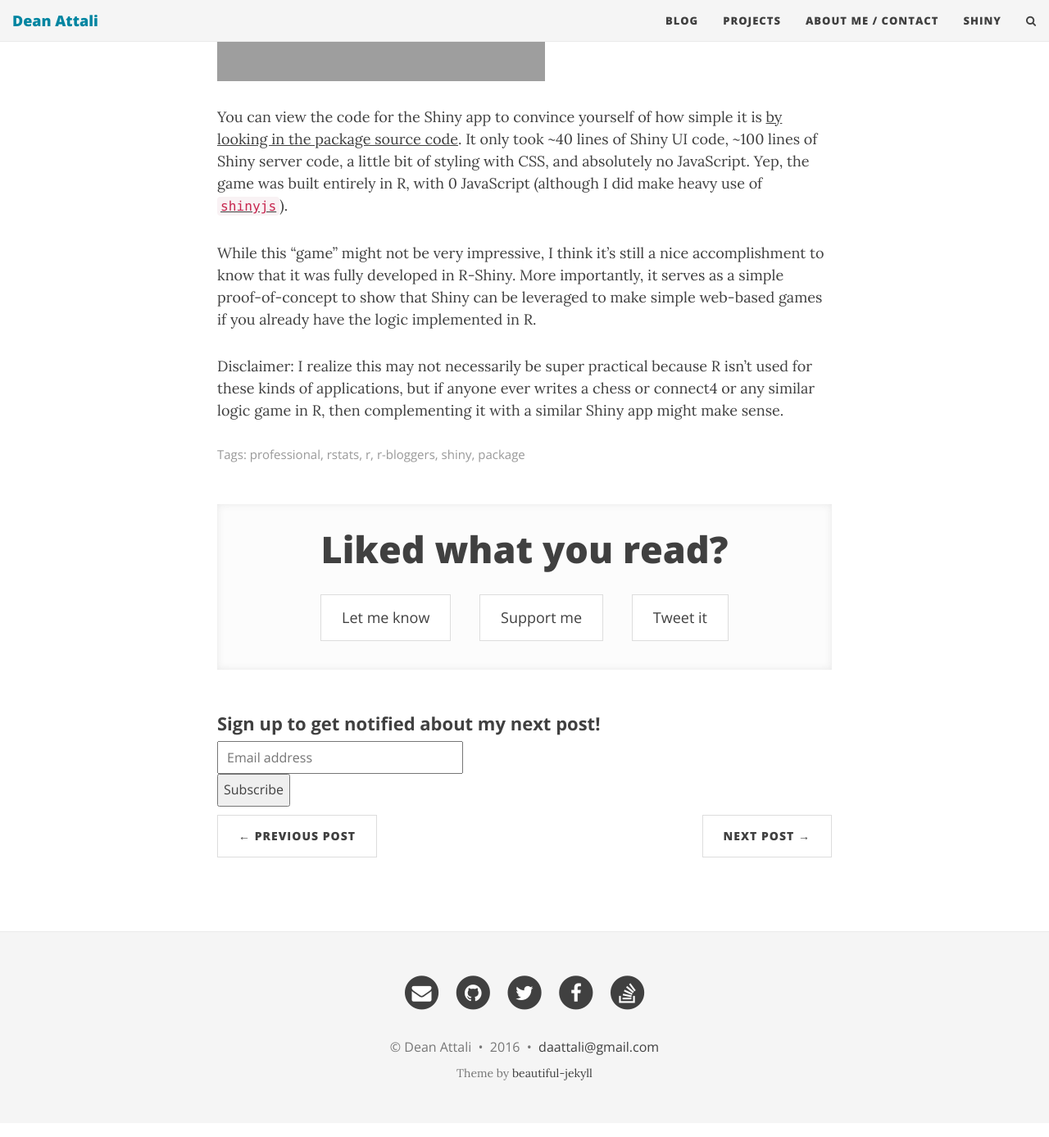
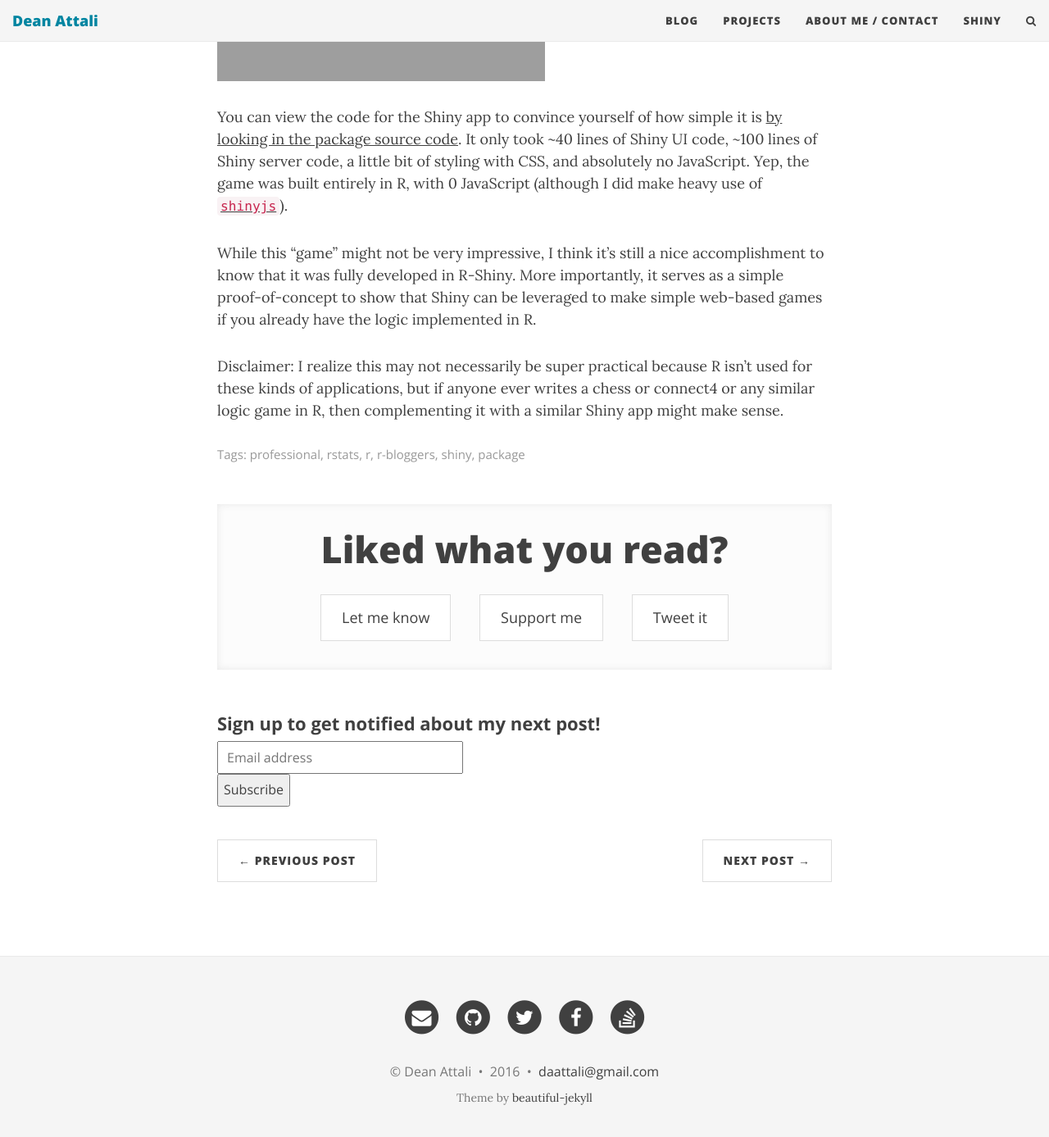
Before and after one commit to daattali/daattali.github.io, a Jekyll site: the page built from _posts/2016-01-26-shiny-game-lightsout.md, in a window 1280 px wide and 1400 px high, scrolled down 2230 px. Shown: the top 1387 px of the window at 82% size. Built offline with Jekyll 4.4.1, drawn with Linux system fonts in a browser that asks for light colours; nearby versions of some CDN libraries; comment, search, counter and statistics services are not loaded.

Commit message:
add margin to mailchimp subscribe box

```diff
--- a/css/main.css
+++ b/css/main.css
@@ -705,6 +705,9 @@
 
 /* --- Email subscription --- */
 
+#mailchimp-subscribe-section {
+  margin: 40px 0;
+}
 #mc_embed_signup {
   font-family: 'Open Sans', 'Helvetica Neue', Helvetica, Arial, sans-serif;
 }
```
